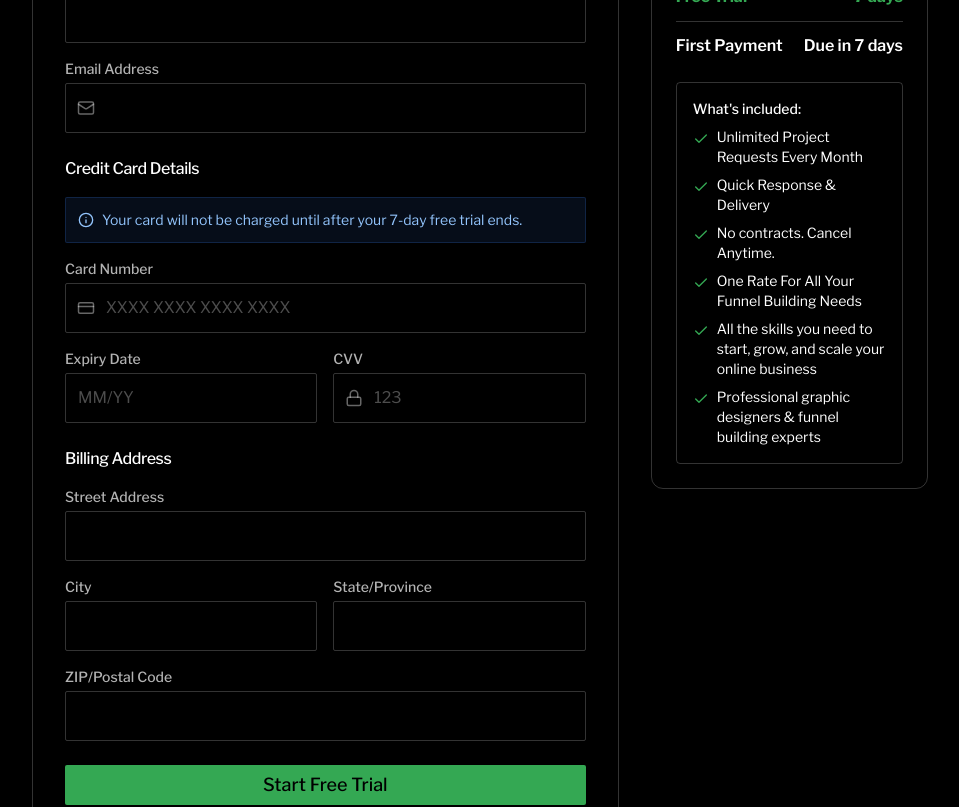
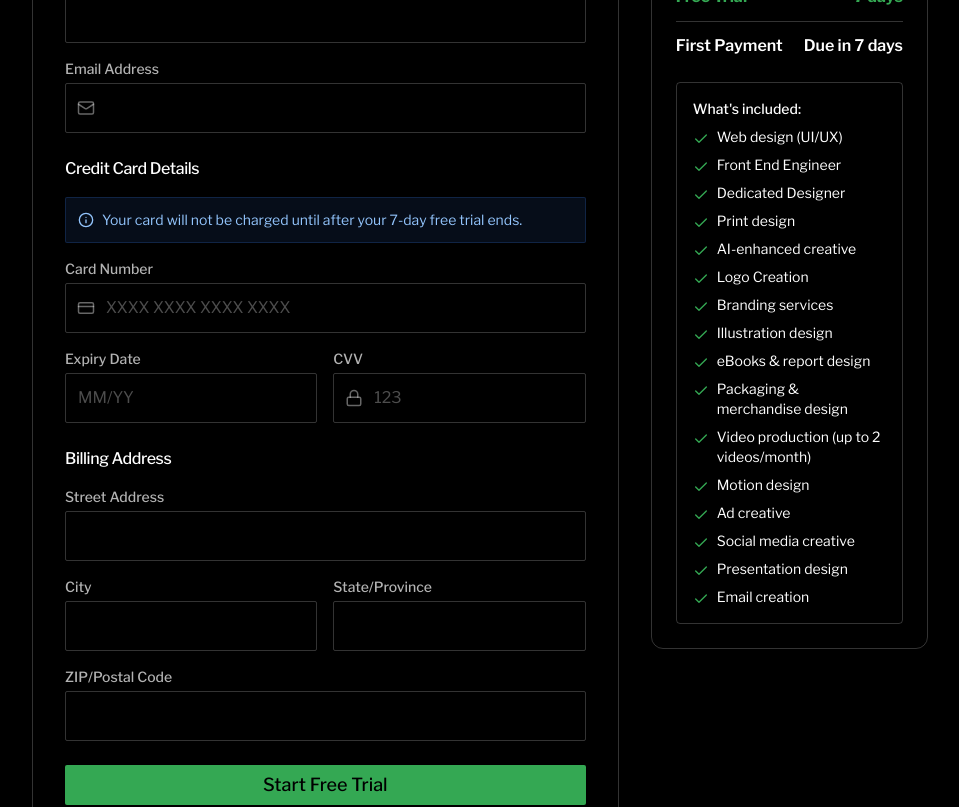
Before and after one commit to hanzoai/agency, a React (Vite) app: page /subscribe in a window 1280 px wide. Shown: the part 600-1407 px from the top of the page, without its empty margins (160-1119 px from the left). Built offline with nearby package versions, Linux system fonts and the light colour scheme.

Commit message:
Update subscription content
Ensure subscription content matches the selected plan.

```diff
--- a/src/pages/Subscribe.tsx
+++ b/src/pages/Subscribe.tsx
@@ -1,4 +1,3 @@
-
 import { useState, useEffect } from 'react';
 import { useNavigate } from 'react-router-dom';
 import { useToast } from "@/hooks/use-toast";
@@ -6,6 +5,43 @@ import { CreditCard, Mail, Lock, Tag, Check, Info } from 'lucide-react';
 import { Button } from '@/components/ui/button';
 import Navbar from '@/components/Navbar';
 import Footer from '@/components/Footer';
+
+const starterFeatures = [
+  "Web design (UI/UX)",
+  "Front End Engineer",
+  "Dedicated Designer",
+  "Print design",
+  "AI-enhanced creative",
+  "Logo Creation",
+  "Branding services",
+];
+
+const growthFeatures = [
+  "Illustration design",
+  "eBooks & report design",
+  "Packaging & merchandise design",
+  "Video production (up to 2 videos/month)",
+  "Motion design",
+  "Ad creative",
+  "Social media creative",
+  "Presentation design",
+  "Email creation",
+];
+
+const enterpriseFeatures = [
+  "Unlimited Web design & landing pages",
+  "3D & AR design",
+  "Specialized concept creation",
+  "Dedicated Project Manager",
+  "Priority delivery & unlimited revisions",
+  "AI consulting",
+  "Marketing strategy",
+  "Video Production",
+];
+
+const allGrowthFeatures = [...starterFeatures, ...growthFeatures];
+
+const allEnterpriseFeatures = [...starterFeatures, ...growthFeatures, ...enterpriseFeatures];
 
 const features = [
   "Unlimited Project Requests Every Month",
@@ -44,7 +80,6 @@ const Subscribe = () => {
     zipCode: '',
   });
 
-  // Always assume trial is applied for new implementation
   const [isTrialApplied, setIsTrialApplied] = useState<boolean>(true);
   const [selectedPlan, setSelectedPlan] = useState<string>('growth');
 
@@ -63,7 +98,6 @@ const Subscribe = () => {
     }
   };
 
-  // Determine the selected plan price
   const selectedPrice = selectedPlan === 'enterprise'
     ? 'Custom (Talk to Sales)'
     : `$${plans[selectedPlan as keyof typeof plans].price}/month`;
@@ -80,10 +114,8 @@ const Subscribe = () => {
     setTimeout(() => {
       setIsProcessing(false);
 
-      // Mark the trial as used
       localStorage.setItem('trialUsed', 'true');
 
-      // Calculate the trial end date (7 days from now)
       const trialEndDate = new Date();
       trialEndDate.setDate(trialEndDate.getDate() + 7);
       localStorage.setItem('trialEndDate', trialEndDate.toISOString());
@@ -94,12 +126,23 @@ const Subscribe = () => {
         description: `Your 7-day free trial has begun. Your card will be charged on ${new Date(new Date().setDate(new Date().getDate() + 7)).toLocaleDateString()}.`,
       });
 
-      // Set a session storage item to indicate successful subscription
       sessionStorage.setItem('onboardingComplete', 'false');
 
-      // Redirect to the onboarding form
       navigate('/onboarding');
     }, 2000);
+  };
+
+  const getFeaturesByPlan = () => {
+    switch(selectedPlan) {
+      case 'starter':
+        return starterFeatures;
+      case 'growth':
+        return allGrowthFeatures;
+      case 'enterprise':
+        return allEnterpriseFeatures;
+      default:
+        return starterFeatures;
+    }
   };
 
   return (
@@ -114,7 +157,6 @@ const Subscribe = () => {
               Complete your details to start your 7-day free trial
             </p>
 
-            {/* Plan Selection */}
             <div className="bg-transparent border border-white/20 p-6 rounded-xl mb-8">
               <h2 className="text-xl font-semibold mb-4 text-white">Select Your Plan</h2>
               <div className="grid md:grid-cols-3 gap-4">
@@ -159,7 +201,6 @@ const Subscribe = () => {
                     <div className="space-y-4">
                       <h3 className="font-medium text-white">Personal Information</h3>
 
-                      {/* Personal Info Fields */}
                       <div>
                         <label htmlFor="fullName" className="block text-sm font-medium text-white/70 mb-1">
                           Full Name
@@ -203,7 +244,6 @@ const Subscribe = () => {
                         <span>Your card will not be charged until after your 7-day free trial ends.</span>
                       </div>
 
-                      {/* Credit Card Fields */}
                       <div>
                         <label htmlFor="cardNumber" className="block text-sm font-medium text-white/70 mb-1">
                           Card Number
@@ -268,7 +308,6 @@ const Subscribe = () => {
                     <div className="space-y-4">
                       <h3 className="font-medium text-white">Billing Address</h3>
 
-                      {/* Billing Address Fields */}
                       <div>
                         <label htmlFor="address" className="block text-sm font-medium text-white/70 mb-1">
                           Street Address
@@ -380,7 +419,7 @@ const Subscribe = () => {
                   <div className="bg-transparent border border-white/20 p-4 rounded-lg text-sm">
                     <p className="font-medium mb-2 text-white">What's included:</p>
                     <ul className="space-y-2">
-                      {features.map((feature, index) => (
+                      {getFeaturesByPlan().map((feature, index) => (
                         <li key={index} className="flex items-start">
                           <Check size={16} className="text-accent mr-2 mt-1 flex-shrink-0" />
                           <span className="text-white">{feature}</span>
```
